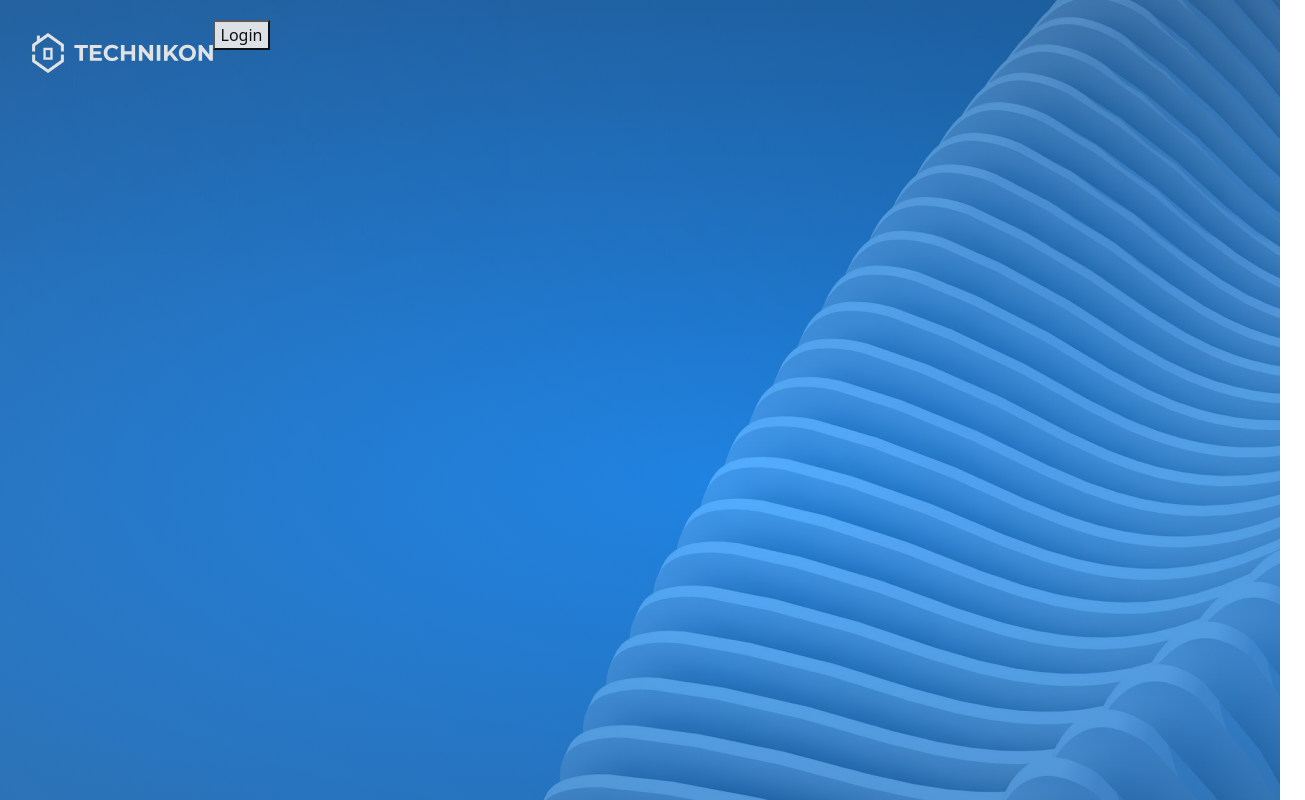
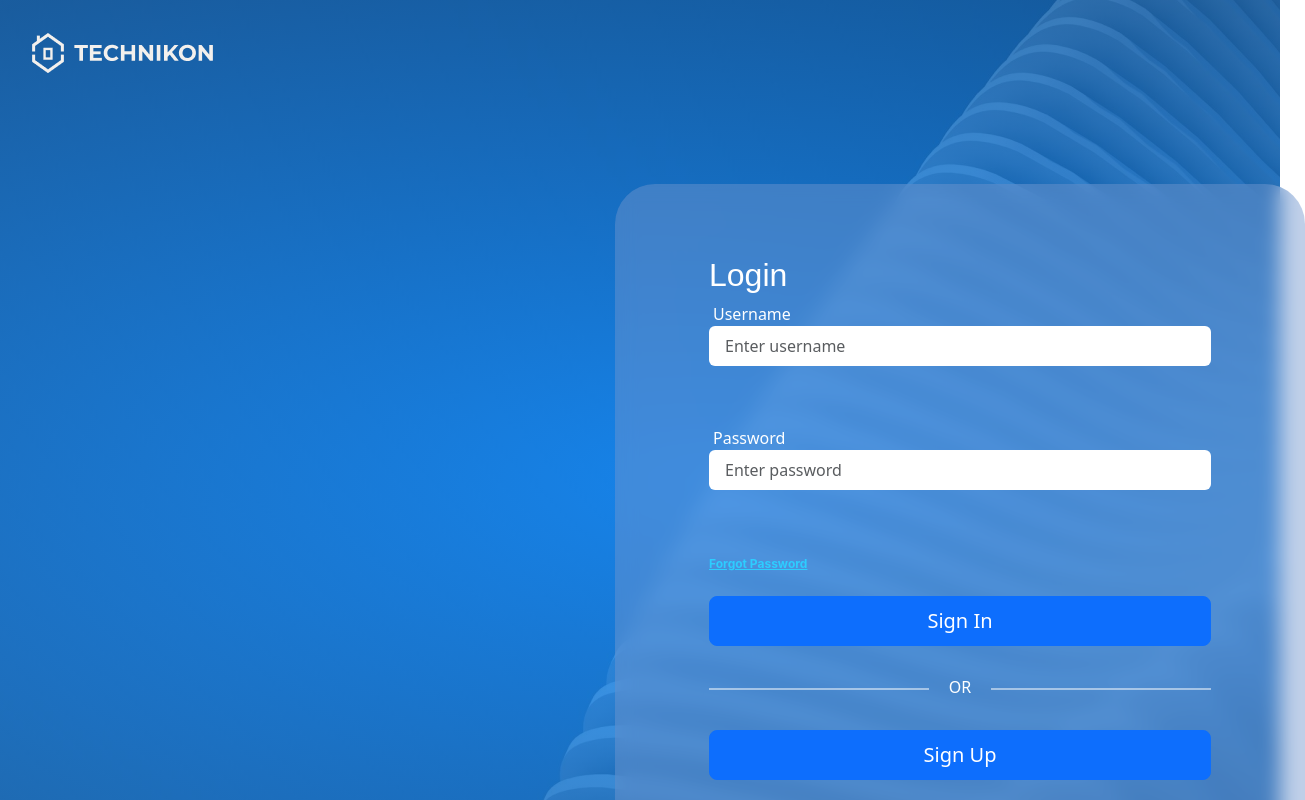
Before and after one commit to Alexandros-Katsiris/technikonProjectFrontEnd, a React (Create React App) app: page / in a window 1280 px wide. Shown: the top 800 px of the page, 1305 px wide, since content can reach past the window. Built offline with nearby package versions, Linux system fonts and the light colour scheme.

Commit message:
Finished Login Screen

```diff
--- a/src/App.js
+++ b/src/App.js
@@ -8,7 +8,7 @@ const App = () => (
   <div className="App">
     <Routes>
       <Route index element={<Login showModal="true" toggleModal="true"/>} />
-      <Route path="/menu" element={<Layout />}>
+      <Route path="/" element={<Layout />}>
         <Route exact path = "home" elements={<Home/>}/>
         <Route exact path="properties" element={<Properties/>} />
       </Route>
--- a/src/components/Login.css
+++ b/src/components/Login.css
@@ -1,3 +1,5 @@
+
+
 .image{
     width: 100%;
     height: 961px;
@@ -9,44 +11,101 @@
 .gradient{
     width: 100%;
     height:100%;
-    opacity: 0.87;
+    opacity:1;
     background: var(--background-color, radial-gradient(103.88% 58.43% at 56.74% 50%, rgba(0, 133, 255, 0.78) 0%, rgba(2, 80, 154, 0.78) 100%));
 }
 
-.modal{
-    width:679px;
-    height:690px;
+
+.definetelyNotModal{
+    width: 690px;
+    height: 679px;
     flex-shrink: 0;
-    margin-top: 140px;
     margin-left: 615px;
+    margin-top: 110px;
     margin-right: 615px;
-    margin-bottom: 207px;
-
-    border: 3px;
     border-radius: 40px;
-    background:rgba(115, 152, 207, 0.45);
-    backdrop-filter: blur(36px);
+    background: rgba(115, 152, 207, 0.45);
+    backdrop-filter: blur(10px);
 }
 
-.modal-content{
-    width: 100%;
-    height:100%;
-    background-color: #9c272700;
-    border: 0;
-}
+.hr-lines:before{
+    content:" ";
+    display: block;
+    height: 2px;
+    width: 220px;
+    position: absolute;
+    top: 50%;
+    left: 0;
+    background: rgba(255, 255, 255, 0.50);
+  }
 
-.modal-header{
-    width: 99px;
-    height: 46px;
-    margin-top: 20px;
+  .hr-lines{
+    position: relative;
+    max-width: 502px;
+    text-align: center;
+    margin-top: 32px;
+    margin-bottom: 32px;
     color: #FFF;
-    border-bottom: 0;
-    font-size:38px;
+  }
+
+  .hr-lines:after{
+    content:" ";
+    height: 2px;
+    width: 220px;
+    background: rgba(255, 255, 255, 0.50);
+    display: block;
+    position: absolute;
+    top: 50%;
+    right: 0;
+  }
+
+.title{
+    padding-top: 72px;
+    padding-left: 94px;
+    color: #FFF;
+    font-family: Arial, Helvetica, sans-serif;
+    font-size: 38px;
     font-style: normal;
     font-weight: 400;
     line-height: normal;
 }
 
-.modal-body{
+.form{
+    margin-left: 94px;
+    margin-right: 94px;
     color: #FFF;
 }
+
+.forgotPasswordDiv{
+    margin-top: 18px;
+    margin-left: 94px;
+    margin-bottom: 20px;
+}
+
+.forgotPassword{
+
+
+    color: #2DCDFF;
+font-family: Inter;
+font-size: 12px;
+font-style: normal;
+font-weight: 700;
+line-height: 24px; /* 200% */
+}
+
+.btn{
+    display: flex;
+    width: 502px;
+    height: 50px;
+
+    margin-left: 94px;
+    margin-right: 94px;
+    padding: 17px 16px;
+    justify-content: center;
+    align-items: center;
+    gap: 10px;
+    flex-shrink: 0;
+
+    border-radius: 12px;
+    background: var(--main-button, #0F46CE);
+}
--- a/src/components/Login.jsx
+++ b/src/components/Login.jsx
@@ -1,4 +1,4 @@
-import React from "react";
+import React, { useEffect } from "react";
 import { useState } from "react";
 import {
   Modal,
@@ -16,11 +16,15 @@ import "./Login.css";
 import { Link } from "react-router-dom";
 import technikon from "./img/Frame.png";
 import logo from "./img/Vector.png";
+import { useNavigate } from "react-router-dom";
+import AddUser from "./AddUser";
 
 const Login = () => {
   const toggleModal = () => {
     setShowModal((show) => !show);
   };
+
+  const navigate = useNavigate();
 
   const [credentials, setCredentials] = useState({
     username: "",
@@ -41,7 +45,6 @@ const Login = () => {
       .then((response) => {
         if (response.status === 200) {
           console.log(response.data);
-          return response.json;
         } else {
           alert("Wrong Credentials");
         }
@@ -66,20 +69,35 @@ const Login = () => {
               }}
             />
             <img src={technikon} alt="frame" style={{ marginTop: "32px" }} />
-
-            <button
+          </div>
+          {/* <button
               onClick={
                 toggleModal
               }
             >
               Login
-            </button>
-            <Modal show={showModal} onHide={toggleModal}>
-              <ModalHeader>Login</ModalHeader>
-              <ModalBody>
-                <Form>
+            </button> */}
+          <div className="definetelyNotModal">
+            <div className="title">
+              <h2>Login</h2>
+            </div>
+            <div className="body">
+              <Form className="form">
+                <div
+                  style={{
+                    width: "502px",
+                    height: "106px",
+                    marginBottom: "18px",
+                  }}
+                >
                   <Form.Group key="username">
-                    <Form.Label column sm="2">
+                    <Form.Label
+                      style={{
+                        marginBottom: "0px",
+                        paddingLeft: "4px",
+                        paddingRight: "4px",
+                      }}
+                    >
                       {" "}
                       Username
                     </Form.Label>
@@ -89,11 +107,31 @@ const Login = () => {
                       name="username"
                       value={credentials.username}
                       onChange={(e) => onInputChange(e)}
+                      style={{
+                        border: "1px",
+                        paddingTop: "8px",
+                        paddingBottom: "8px",
+                        paddingLeft: "16px",
+                        paddingRight: "16px",
+                      }}
                     />
                   </Form.Group>
-                  <Form.Group key="password">
-                    <Form.Label column sm="2">
-                      {" "}
+                </div>
+                <div
+                  style={{
+                    width: "502px",
+                    height: "106px",
+                    marginBottom: "18px",
+                  }}
+                >
+                  <Form.Group key="password" style={{}}>
+                    <Form.Label
+                      style={{
+                        marginBottom: "0px",
+                        paddingLeft: "4px",
+                        paddingRight: "4px",
+                      }}
+                    >
                       Password
                     </Form.Label>
                     <Form.Control
@@ -102,14 +140,57 @@ const Login = () => {
                       name="password"
                       value={credentials.password}
                       onChange={(e) => onInputChange(e)}
+                      style={{
+                        border: "1px",
+                        paddingTop: "8px",
+                        paddingBottom: "8px",
+                        paddingLeft: "16px",
+                        paddingRight: "16px",
+                      }}
                     />
                   </Form.Group>
-                </Form>
-              </ModalBody>
-            </Modal>
+                </div>
+              </Form>
+              <div className="forgotPasswordDiv">
+                <a className="forgotPassword" href="#">
+                  Forgot Password
+                </a>
+              </div>
+              <div className="button">
+                <Button
+                  className="btn btn-primary"
+                  type="button"
+                  size="lg"
+                  onClick={() => navigate("/home")}
+                >
+                  Sign In
+                </Button>
+              </div>
+              <div
+                style={{
+                  marginLeft: "94px",
+                  marginRight: "94px",
+                }}
+              >
+
+                <h6 className="hr-lines" >OR</h6>
+
+              </div>
+              <div className="button">
+                <Button
+                  class="btn btn-primary"
+                  type="button"
+                  size="lg"
+                  onClick={toggleModal}
+                >
+                  Sign Up
+                </Button>
+              </div>
+            </div>
           </div>
         </div>
       </div>
+      <AddUser showModal={showModal} toggleModal={toggleModal} />
     </div>
     /* <Modal
         className="modal"
--- a/src/components/NavBar.jsx
+++ b/src/components/NavBar.jsx
@@ -80,11 +80,6 @@ function Navbar() {
         toggleModal={toggleModalRegister}
         addContact={addContact}
       />
-      <Login
-        showModal={showModalLogin}
-        toggleModal={toggleModalLogin}
-        login={login}
-      />
       </div>
     </nav>
 
```
Also changed, not shown: src/components/img/rectangle.png (added).
